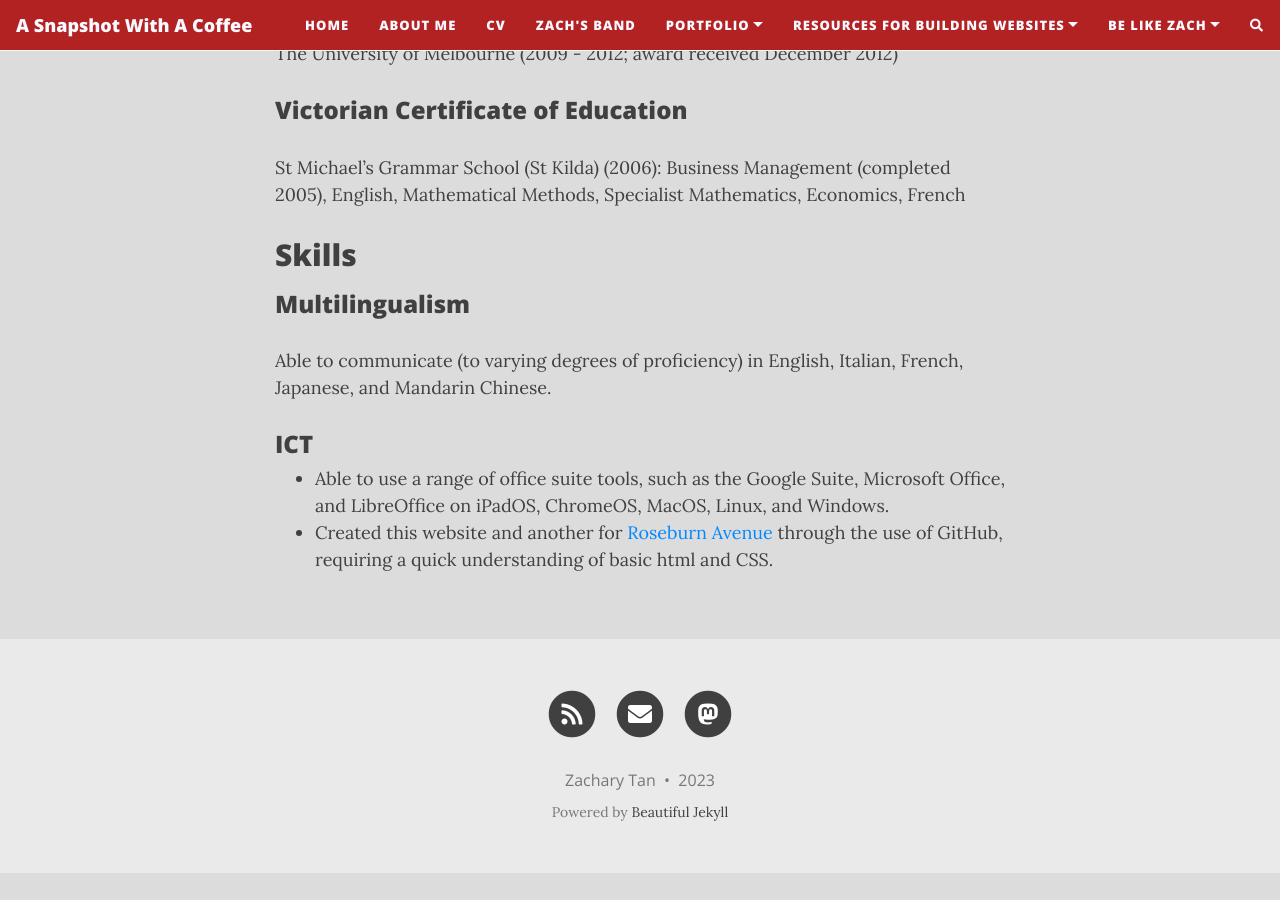
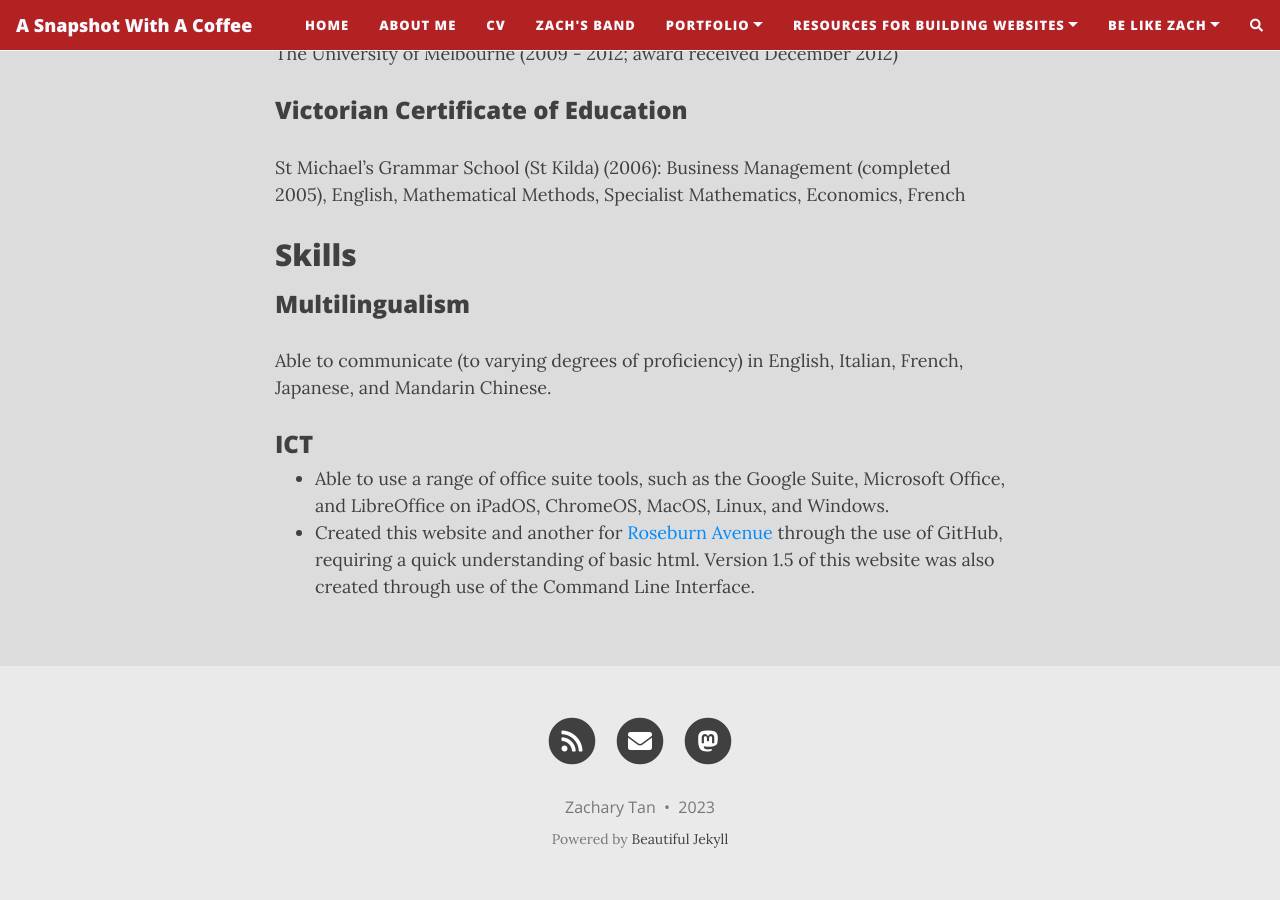
Before and after one commit to OZ7UP/TiredSetonix, a Jekyll site: the page built from CV.md, in a window 1280 px wide and 900 px high, scrolled down 3727 px. Built offline with Jekyll 4.4.1, drawn with Linux system fonts in a browser that asks for light colours; nearby versions of some CDN libraries; comment, search, counter and statistics services are not loaded; before the commit the page ends 4600 px from its top, so only the background shows below that.

Commit message:
Update CV.md

```diff
--- a/CV.md
+++ b/CV.md
@@ -129,4 +129,5 @@ Able to communicate (to varying degrees of proficiency) in English, Italian, Fre
 ### ICT
 
 - Able to use a range of office suite tools, such as the Google Suite, Microsoft Office, and LibreOffice on iPadOS, ChromeOS, MacOS, Linux, and Windows.
-- Created this website and another for [Roseburn Avenue](https://roseburnavenuemusic.com){:target="_blank"} through the use of GitHub, requiring a quick understanding of basic html and CSS.
+- Created this website and another for [Roseburn Avenue](https://roseburnavenuemusic.com){:target="_blank"} through the use of GitHub, requiring a quick understanding of basic html.
+ Version 1.5 of this website was also created through use of the Command Line Interface.
```
